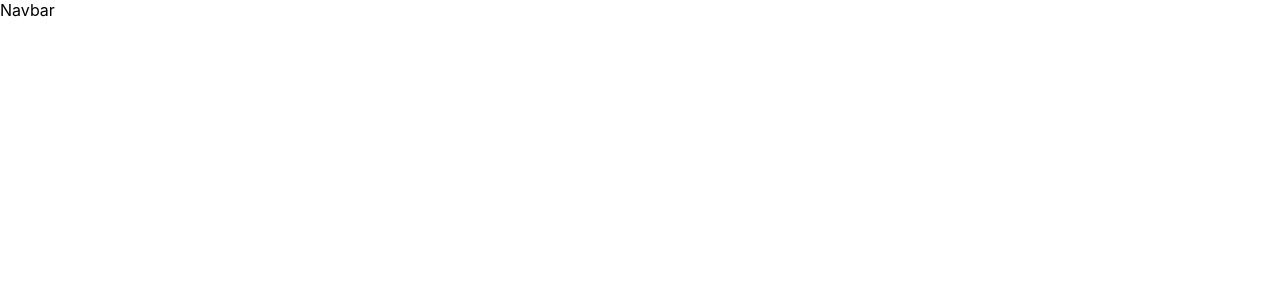
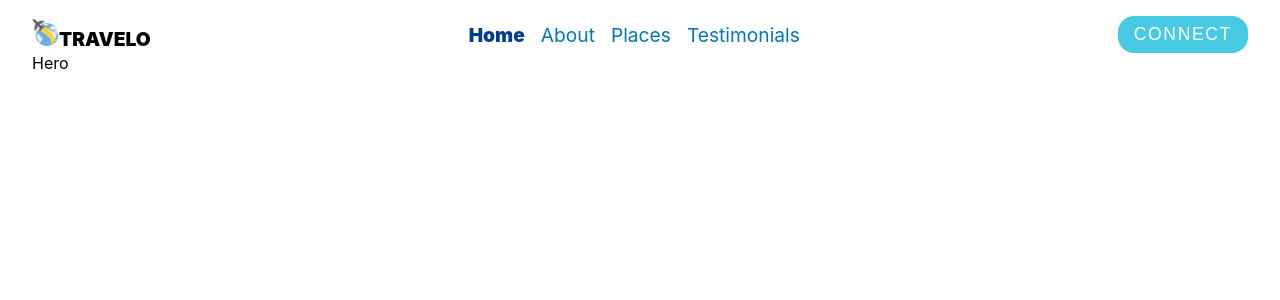
Before and after one commit to Medvedev-Savelii/react_travel_agency_website, a React (Create React App) app: page / in a window 1280 px wide. Shown: the top 300 px of the page. Built offline with nearby package versions, Linux system fonts and the light colour scheme.

Commit message:
second-commit

```diff
--- a/src/App.js
+++ b/src/App.js
@@ -1,9 +1,20 @@
-import Navbar from "./components/navbar/Navbar";
-
+import Footer from "./components/Footer";
+import Hero from "./components/Hero";
+import Navbar from "./components/Navbar";
+import Recommend from "./components/Recommend";
+import ScrollToTop from "./components/ScrollToTop";
+import Services from "./components/Services";
+import Testimonials from "./components/Testimonials";
 function App() {
   return (
     <>
       <Navbar />
+      <Hero />
+      {/* <ScrollToTop />
+      <Services />
+      <Recommend />
+      <Testimonials />
+      <Footer /> */}
     </>
   );
 }
--- /dev/null
+++ b/src/components/Footer.jsx
@@ -0,0 +1,9 @@
+import React from 'react'
+
+const Footer = () => {
+  return (
+	<div>Footer</div>
+  )
+}
+
+export default Footer
--- /dev/null
+++ b/src/components/Hero.jsx
@@ -0,0 +1,9 @@
+import React from 'react'
+
+const Hero = () => {
+  return (
+	<div>Hero</div>
+  )
+}
+
+export default Hero
--- /dev/null
+++ b/src/components/Navbar.jsx
@@ -0,0 +1,93 @@
+import React, { useState } from "react";
+import styled from "styled-components";
+import logo from "../assets/logo.png";
+import { GiHamburgerMenu } from "react-icons/gi";
+import { VscChromeClose } from "react-icons/vsc";
+
+export default function Navbar() {
+  return (
+    <>
+      <Nav>
+        <div className="brand">
+          <div className="container">
+            <img src={logo} alt="" />
+            Travelo
+          </div>
+          <div className="toggle"></div>
+        </div>
+        <ul>
+          <li>
+            <a href="#home">Home</a>
+          </li>
+          <li>
+            <a href="#services">About</a>
+          </li>
+          <li>
+            <a href="#recommend">Places</a>
+          </li>
+          <li>
+            <a href="#testimonials">Testimonials</a>
+          </li>
+        </ul>
+        <button>Connect</button>
+      </Nav>
+    </>
+  );
+}
+
+const Nav = styled.nav`
+  display: flex;
+  justify-content: space-between;
+  align-items: center;
+  .brand {
+    .container {
+      cursor: pointer;
+      justify-content: center;
+      align-items: center;
+      gap: 0.4rem;
+      font-size: 1.2rem;
+      font-weight: 900;
+      text-transform: uppercase;
+    }
+    .toggle {
+      display: none;
+    }
+  }
+  ul {
+    display: flex;
+    gap: 1rem;
+    list-style-type: none;
+    li {
+      a {
+        text-decoration: none;
+        color: #0077b6;
+        font-size: 1.2rem;
+        transition: 0.1s ease-in-out;
+        &:hover {
+          color: #023e8a;
+        }
+      }
+      &:first-of-type {
+        a {
+          color: #023e8a;
+          font-weight: 900;
+        }
+      }
+    }
+  }
+  button {
+    padding: 0.5rem 1rem;
+    cursor: pointer;
+    border-radius: 1rem;
+    border: none;
+    color: white;
+    background-color: #48cae4;
+    font-size: 1.1rem;
+    letter-spacing: 0.1rem;
+    text-transform: uppercase;
+    transition: 0.3s ease-in-out;
+    &:hover {
+      background-color: #023e8a;
+    }
+  }
+`;
--- /dev/null
+++ b/src/components/Recommend.jsx
@@ -0,0 +1,9 @@
+import React from 'react'
+
+const Recommend = () => {
+  return (
+	<div>Recommend</div>
+  )
+}
+
+export default Recommend
--- /dev/null
+++ b/src/components/ScrollToTop.jsx
@@ -0,0 +1,9 @@
+import React from 'react'
+
+const ScrollToTop = () => {
+  return (
+	<div>ScrollToTop</div>
+  )
+}
+
+export default ScrollToTop
--- /dev/null
+++ b/src/components/Services.jsx
@@ -0,0 +1,9 @@
+import React from 'react'
+
+const Services = () => {
+  return (
+	<div>Services</div>
+  )
+}
+
+export default Services
--- /dev/null
+++ b/src/components/Testimonials.jsx
@@ -0,0 +1,9 @@
+import React from 'react'
+
+const Testimonials = () => {
+  return (
+	<div>Testimonials</div>
+  )
+}
+
+export default Testimonials
--- a/src/components/navbar/Navbar.jsx
+++ /dev/null
@@ -1,9 +0,0 @@
-import React from 'react';
-import './navbar.css';
-const Navbar = () => {
-  return (
-	<div>Navbar</div>
-  )
-}
-
-export default Navbar
--- a/src/index.css
+++ b/src/index.css
@@ -1,13 +1,24 @@
-body {
-  margin: 0;
-  font-family: -apple-system, BlinkMacSystemFont, 'Segoe UI', 'Roboto', 'Oxygen',
-    'Ubuntu', 'Cantarell', 'Fira Sans', 'Droid Sans', 'Helvetica Neue',
-    sans-serif;
-  -webkit-font-smoothing: antialiased;
-  -moz-osx-font-smoothing: grayscale;
-}
+* {
+	margin: 0;
+	padding: 0;
+	box-sizing: border-box;
+  }
 
-code {
-  font-family: source-code-pro, Menlo, Monaco, Consolas, 'Courier New',
-    monospace;
-}
+  html {
+	scroll-behavior: smooth;
+  }
+
+  body {
+	margin: 1rem 2rem;
+	font-family: -apple-system, BlinkMacSystemFont, "Segoe UI", "Roboto", "Oxygen",
+	  "Ubuntu", "Cantarell", "Fira Sans", "Droid Sans", "Helvetica Neue",
+	  sans-serif;
+  }
+
+  ::-webkit-scrollbar {
+	width: 0.6rem;
+	background-color: #14213d;
+  }
+  ::-webkit-scrollbar-thumb {
+	background-color: #4539e6;
+  }
```
Also changed, not shown: src/components/navbar/navbar.css (deleted).
